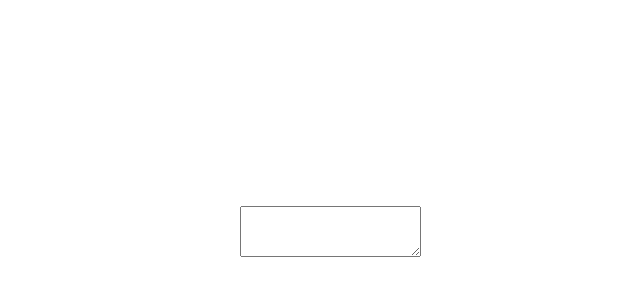
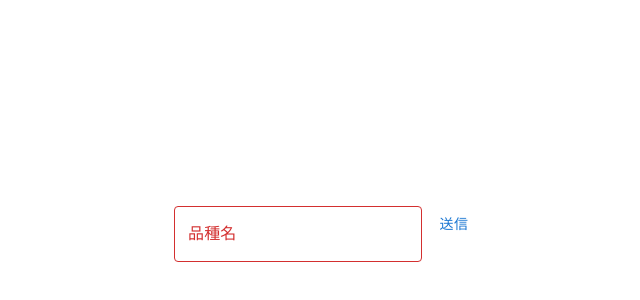
Before and after one commit to hamhamburger/typescript-training, a React (Vite) app: page /form_component in a window 1280 px wide. Shown: the part 166-466 px from the top of the page, without its empty margins (310-950 px from the left). Built offline with nearby package versions, Linux system fonts and the light colour scheme.

Commit message:
とりあえずReactHookFormとMUIコンポーネントを組み合わせてみた

```diff
--- a/src/components/reactHooksWithOriginalComponent/FormWithOriginalComponentPage.tsx
+++ b/src/components/reactHooksWithOriginalComponent/FormWithOriginalComponentPage.tsx
@@ -2,24 +2,15 @@
 import React,{useState,useRef} from 'react'
 import { useForm, SubmitHandler, SubmitErrorHandler } from 'react-hook-form'
 import { MyTextArea } from './MyTextArea'
-import { RhfTextArea } from './RhfTextArea'
+import SingleForm from './SingleForm'
 
 
 
 const FormWithOriginalComponentPage = ():JSX.Element => {
-  const ref = useRef<HTMLElement>(null)
-  const [value, setValue] = useState<string>("")
 
   return (
     <div>
-      <MyTextArea
-        onChange={(e) => {
-          setValue(e.target.value)
-          console.log(value)
-        }}
-        value={value} onBlur={(e) => console.log(e)}
-        inputRef={undefined}
-      />
+      <SingleForm />
 
     </div>
   )
--- /dev/null
+++ b/src/components/reactHooksWithOriginalComponent/FruitNameField.tsx
@@ -0,0 +1,40 @@
+import { Controller, Control } from "react-hook-form";
+import { TextField } from "@mui/material";
+import React from 'react';
+
+
+type FormInput = {
+  name: string  // TextField用
+}
+
+
+
+type Props = {
+  control: Control<FormInput>
+}
+
+const FruitNameField = ({ control }: Props): JSX.Element => {
+ return (
+    <Controller
+      control={control}
+      name="name"
+      defaultValue={""}
+      rules={{ required: { value: true, message: "入力必須です" } }}
+      render={({ field, fieldState: { error } }) =>
+        (
+        <TextField
+          {...field}
+          label="品種名"
+          error={(error?.message !== null)}
+          helperText={error?.message}
+         />
+        )
+
+
+       }
+     />
+  )
+
+}
+
+export default FruitNameField
--- /dev/null
+++ b/src/components/reactHooksWithOriginalComponent/SingleForm.tsx
@@ -0,0 +1,40 @@
+import {SubmitHandler, UnpackNestedValue, useForm} from "react-hook-form";
+import { Box, Button } from "@mui/material";
+import FruitNameField from "./FruitNameField";
+
+type FormInput = {
+  name: string  // TextField用
+}
+
+const SingleForm = (): JSX.Element => {
+  const { control, handleSubmit, getValues } = useForm<FormInput>()
+
+  const printWithData = (data: UnpackNestedValue<FormInput>):void => {
+    console.log("dataによる取り出し")
+    const {name} = data
+    console.log(`name ${name}`)
+  }
+
+  const printByGetValues = ():void => {
+
+    console.log("getValues()による取り出し")
+    const {name} = getValues()
+    console.log(`name ${name}`)
+  }
+
+  const onSubmit: SubmitHandler<FormInput> = (data) => {
+    printWithData(data)
+  }
+
+  return (
+    <>
+      <form onSubmit={handleSubmit(onSubmit)} >
+        <FruitNameField control={control} />
+        <Button type="submit">送信</Button>
+      </form>
+    </>
+  )
+
+}
+
+export default SingleForm
```
Also changed, not shown: src/components/reactHooksWithOriginalComponent/IndependentFieldContainer.tsx (added, +40 -0 lines), .eslintrc.json, src/components/reactHooksWithOriginalComponent/IndependentField.tsx (added).
